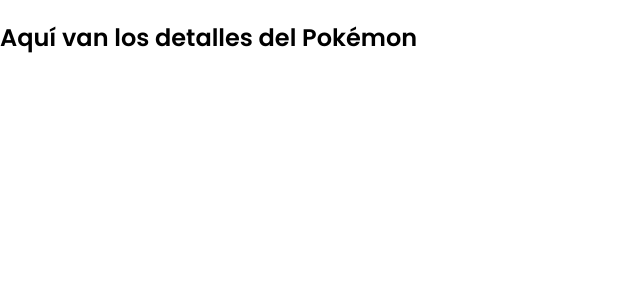
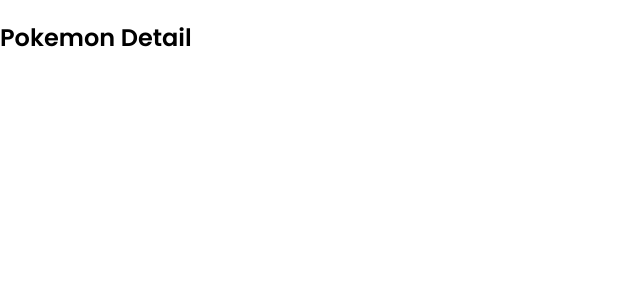
Before and after one commit to aloopez/mi-pokedex, a React (Vite) app in the folder frontend/: page /pokemon/1 in a window 1280 px wide. Shown: the top 300 px of the page, without its empty margins (0-640 px from the left). Built offline with nearby package versions, Linux system fonts and the light colour scheme.

Commit message:
Add PokemonDetail component and update route
Created a new PokemonDetail component to display Pokémon details and updated the router in main.tsx to use this component for the detail route, replacing the previous inline component.

```diff
--- /dev/null
+++ b/frontend/src/PokemonDetail.tsx
@@ -0,0 +1,10 @@
+
+
+function PokemonDetail() {
+  return (
+    <div>
+      <h2>Pokemon Detail</h2>
+    </div>
+  );
+}
+export default PokemonDetail;
--- a/frontend/src/main.tsx
+++ b/frontend/src/main.tsx
@@ -5,12 +5,7 @@
 import './index.css'
 // Importamos las herramientas del router ---
 import { BrowserRouter, Routes, Route } from 'react-router-dom'
-
-// Creamos un componente para la página de detalle ---
-// Por ahora, será solo un texto simple.
-function PokemonDetalle() {
-  return <h2>Aquí van los detalles del Pokémon</h2>;
-}
+import PokemonDetail from './PokemonDetail.tsx'
 
 ReactDOM.createRoot(document.getElementById('root')!).render(
   <React.StrictMode>
@@ -20,7 +15,7 @@
         {/* Ruta principal: Muestra la lista de Pokémon */}
         <Route path="/" element={<App />} />
         {/* Ruta de detalle: Muestra el componente de detalle */}
-        <Route path="/pokemon/:nombre" element={<PokemonDetalle />} />
+        <Route path="/pokemon/:nombre" element={<PokemonDetail />} />
       </Routes>
     </BrowserRouter>
   </React.StrictMode>,
```
